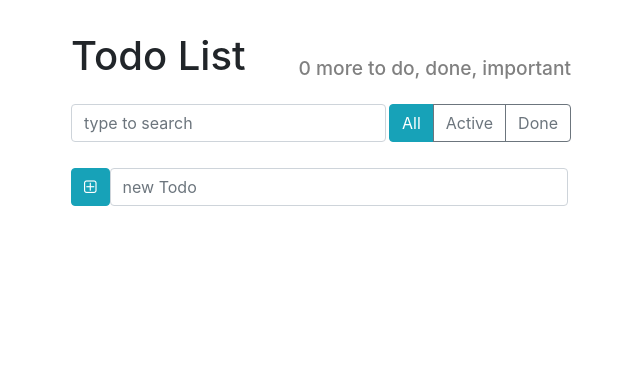
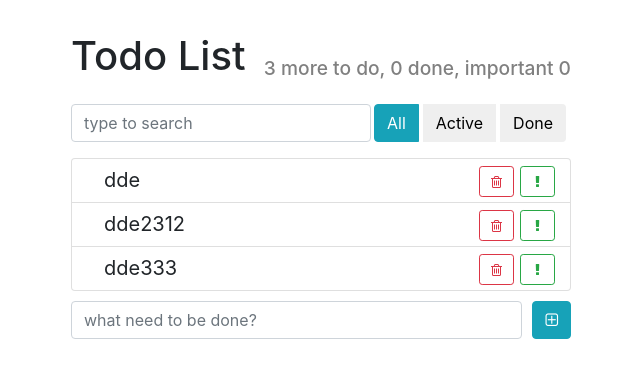
Before and after one commit to Mizraelko/Todo, a React (Create React App) app: page / in a window 1280 px wide. Shown: the top 378 px of the page, without its empty margins (319-959 px from the left). Built offline with nearby package versions, Linux system fonts and the light colour scheme.

Commit message:
refactor and add functional

```diff
--- a/src/components/app/App.js
+++ b/src/components/app/App.js
@@ -5,38 +5,66 @@ import ItemStatusFilter from "../item-status-filter/item-status-filter";
 import React, {useState} from "react";
 import TodoList from "../todo-list/todo-list";
 import ItemAddForm from "../item-add-form/item-add-form";
+import TodoListItem from "../todo-list-item/todo-list-item";
 
 
 function App() {
 
 
-    const [state, setState] = useState( {
-        todoData:[]
-    })
+    const createTodoItem = (label) => {
 
-    const [maxId, setMaxId] = useState(100)
-
-    const createTodoItem = (label) => {
         return {
             label,
             important: false,
-            id : maxId,
-            done: false
+            done: false,
+            id : Math.random(),
+
 
         }
     }
 
+    const [state, setState] = useState( {
+        todoData:[
+            createTodoItem('dde' ),
+            createTodoItem('dde2312' ),
+            createTodoItem('dde333' ),
+
+        ]
+    })
+
+    const toggleProperty = (arr, id, propertyName) => {
+        const idx = arr.findIndex(e => e.id === id);
+        const oldItem =arr[idx];
+        const newItem = {
+            ...oldItem,
+            [propertyName]: !oldItem[propertyName]
+        }
+        return [
+            ...arr.slice(0, idx),
+            newItem,
+            ...arr.slice(idx + 1)
+        ]
+
+
+    }
+
+
     const onToggleDone = (id) => {
         setState(({ todoData}) => {
+
             return {
-                ...todoData
+                todoData: toggleProperty(todoData, id, 'done')
             }
         })
     }
     const onToggleImportant = (id) => {
+        setState(({ todoData}) => {
 
+            return {
+                todoData: toggleProperty(todoData, id, 'important')
+            }
+        })
     }
-
     const onDeleted = (id) => {
         setState(({todoData}) => {
             const idx = todoData.findIndex(e => e.id === id)
@@ -50,12 +78,11 @@ function App() {
             }
         })
     }
+    const onItemAdded = (text) => {
 
 
-    const onItemAdded = (text) => {
+        const newItem = createTodoItem(text);
 
-        setMaxId(maxId + 1)
-        const newItem = createTodoItem(text)
 
         setState(({todoData}) => {
             return {
@@ -66,19 +93,29 @@ function App() {
     }
 
 
+
+
+    const { todoData } = state;
+
+    const countItemProperty = (arr, propName) => {
+        return arr.filter(e => e[propName]).length;
+    }
+
+
+
     return (
         <div className="todo-app">
-            <AppHeader toDo={state.todoData.length}  />
+            <AppHeader toDo={todoData.length - countItemProperty(todoData, 'done')} done={countItemProperty(todoData, 'done')} important={countItemProperty(todoData, 'important')} />
             <div className="top-panel d-flex">
                 <SearchPanel />
-                <ItemStatusFilter />
+                <ItemStatusFilter done={todoData.filter(e => e.done)} active={todoData.filter(e => e.important)} all={todoData.length} />
             </div>
 
-            <TodoList todos={state.todoData}
+            <TodoList todos={todoData}
                       onToggleDone={onToggleDone}
                       onToggleImportant = {onToggleImportant}
-                      onDeleted={onDeleted} />
-            <ItemAddForm onItemAdded={onItemAdded}/>
+                      onDeleted={onDeleted}/>
+            <ItemAddForm onItemAdded={onItemAdded} />
 
         </div>
     );
--- a/src/components/item-add-form/item-add-form.css
+++ b/src/components/item-add-form/item-add-form.css
@@ -2,3 +2,6 @@
    display: flex;
     margin-top: 10px;
 }
+.add-form input {
+    margin-right: 10px;
+}
--- a/src/components/item-add-form/item-add-form.js
+++ b/src/components/item-add-form/item-add-form.js
@@ -1,25 +1,35 @@
-import React from 'react';
+import React, {useState} from 'react';
 import './item-add-form.css';
 
 
 const ItemAddForm = ({onItemAdded}) => {
-    const itemText = (text) => {
+    const [state, setState] = useState('');
 
+    const onLabelChange = (e) => {
+        let text = e.target.value
+        setState(text)
 
+    };
+    const onSubmit = (e) => {
+        e.preventDefault();
+        onItemAdded(state);
+        setState('')
     }
 
     return (
-        <div className='add-form'>
-            <button
-                className='btn btn-info'
-                onClick={() => onItemAdded()}>
+        <form className='add-form'
+            onSubmit={onSubmit}>
+            <input type="text"
+                   className="form-control"
+                   placeholder="what need to be done?"
+                   value={state}
+                   onChange={onLabelChange}/>
+            <button className='btn btn-info'>
                 <i className="fa fa-plus-square-o"></i>
             </button>
-            <input type="text"
-                   className="form-control search-input"
-                   placeholder="new Todo"
-                   onChange={(e) => itemText(e.target.value)}/>
-        </div>
+
+
+        </form>
     );
 };
 
--- a/src/components/item-status-filter/item-status-filter.css
+++ b/src/components/item-status-filter/item-status-filter.css
@@ -0,0 +1,3 @@
+.btn-group .btn {
+    margin-right: 5px;
+}
--- a/src/components/item-status-filter/item-status-filter.js
+++ b/src/components/item-status-filter/item-status-filter.js
@@ -2,15 +2,28 @@ import React from 'react';
 
 import './item-status-filter.css';
 
-const ItemStatusFilter = () => {
+
+
+
+const ItemStatusFilter = ({done, active, all,}) => {
+
+    let classDone = 'btn'
+    let classActive = 'btn';
+    let classAll = 'btn'
+
+    all ? classAll += ' btn-info': '';
+    done.length ? classDone += ' btn-success' : '';
+    active.length ? classActive += ' btn-danger': '';
+
+
   return (
     <div className="btn-group">
       <button type="button"
-              className="btn btn-info">All</button>
+              className={classAll}>All</button>
       <button type="button"
-              className="btn btn-outline-secondary">Active</button>
+              className={classActive}>Active</button>
       <button type="button"
-              className="btn btn-outline-secondary">Done</button>
+              className={classDone}>Done</button>
     </div>
   );
 };
--- a/src/components/search-panel/search-panel.js
+++ b/src/components/search-panel/search-panel.js
@@ -2,9 +2,17 @@ import React from 'react';
 
 import './search-panel.css';
 
-const SearchPanel = () => {
+const SearchPanel = ({ searchItem }) => {
+
+  const searchText = (e) => {
+    e.preventDefault();
+    searchItem(e.target.value);
+
+  }
+
   return (
     <input type="text"
+              onChange={searchText}
               className="form-control search-input"
               placeholder="type to search" />
   );
--- a/src/components/todo-list-item/todo-list-item.js
+++ b/src/components/todo-list-item/todo-list-item.js
@@ -8,7 +8,8 @@ const TodoListItem = ({
                           onToggleImportant,
                           onDeleted,
                           done,
-                          important
+                          important,
+
 
                       }) => {
 
```
Also changed, not shown: src/components/todo-list/todo-list.js (+5 -3 lines).
